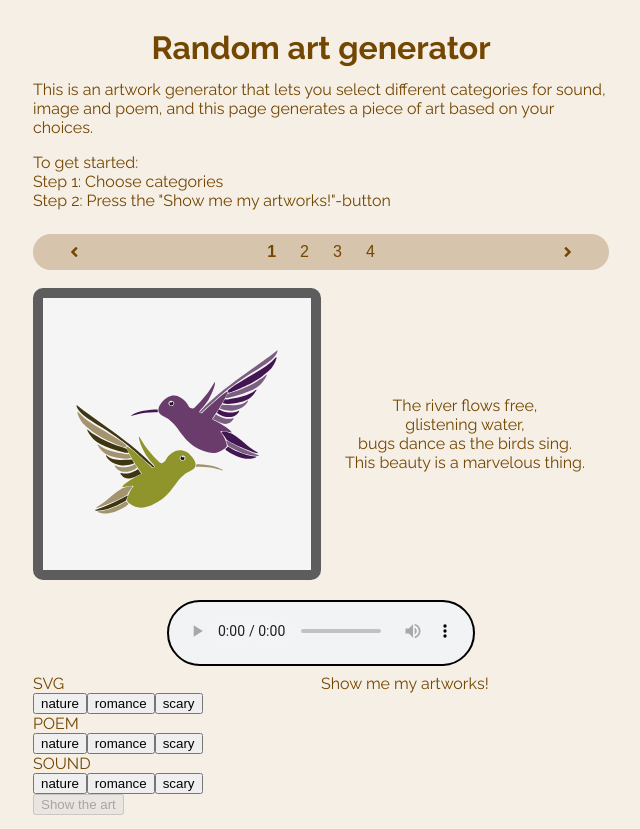
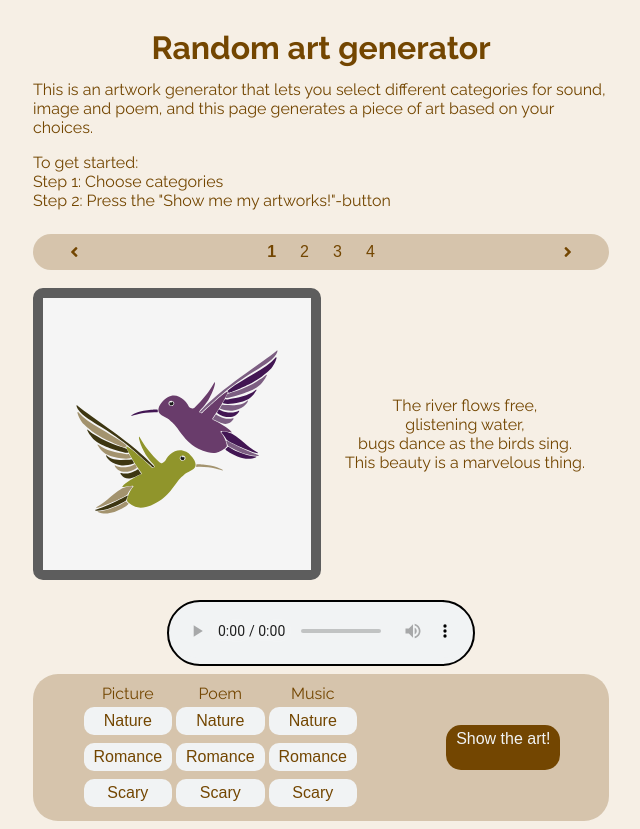
Before and after one commit to cherrybeans/it2810-art-exhibition, a React (Create React App) app: page / in a window 1280 px wide. Shown: the whole page, without its empty margins (319-959 px from the left). Built offline with nearby package versions, Linux system fonts and the light colour scheme.

Commit message:
#19 Styled categories

```diff
--- a/src/App.css
+++ b/src/App.css
@@ -38,7 +38,7 @@ body {
       "intro intro"
       "tabs tabs"
       "art art"
-      "categories showbutton";
+      "categories categories";
   }
 }
 /* Grid area wrappers */
--- a/src/App.js
+++ b/src/App.js
@@ -275,8 +275,6 @@ class App extends Component {
           <Categories updateChoices={this.updateChoices} />
         </div>
 
-        <div className="App-show-button">Show me my artworks!</div>
-
         <div className="App-tabs">
           <TabBar
             updateCurrentTab={this.updateCurrentTab}
--- /dev/null
+++ b/src/containers/Categories.css
@@ -0,0 +1,32 @@
+.Categories-categoryContainer {
+ display: flex;
+ background-color: #73460140;
+ border-radius: 25px;
+ padding: 10px;
+ align-items: center;
+ justify-content: space-around;
+}
+
+.Categories-categoryCollectionContainer {
+    display: grid;
+    grid-template-columns: repeat(3, 1fr);
+    grid-template-rows: auto;
+}
+
+.Categories-categoryCollectionContainer > span {
+    text-align: center;
+}
+
+.Categories-button {
+    height: 45px;
+    font-size: 15px;
+    border: none;
+    font-size: 16px;
+    margin-left: 10px;
+    background-color: #734601;
+    padding: 5px 10px;;
+    display: flex;
+    color:#f1f3f4;
+    justify-content: center;
+    border-radius: 15px;
+}
--- a/src/containers/Categories.js
+++ b/src/containers/Categories.js
@@ -1,16 +1,16 @@
-import React, {Component} from "react";
+import React, { Component } from "react";
 import CategoryCollection from "./CategoryCollection";
-
+import "./Categories.css";
 
 class Categories extends Component {
-    constructor(props){
+  constructor(props) {
     super(props);
 
     this.state = {
       svg: null,
       poem: null,
-            sound: null,
-        }
+      sound: null
+    };
   }
 
   updateChoices = () => {
@@ -19,37 +19,56 @@ class Categories extends Component {
       poem: this.state.poem,
       sound: this.state.sound
     });
-    }
+  };
 
   updateLocalChoices = (mediaType, category) => {
-        this.setState((state) => ({
+    this.setState(
+      state => ({
         [mediaType]: state[mediaType] === category ? null : category
-        }), () => console.log(this.state));
-    }
+      }),
+      () => console.log(this.state)
+    );
+  };
 
-    isButtonDisabled = () =>{
-        const {svg, poem, sound} = this.state;
+  isButtonDisabled = () => {
+    const { svg, poem, sound } = this.state;
 
     if (svg !== null && poem !== null && sound !== null) {
       return false;
     }
     return true;
+  };
 
-    }
-
-    render () {
+  render() {
     return (
-            <div>
-                SVG<CategoryCollection mediaType="svg"  updateLocalChoices={this.updateLocalChoices}/>
-                POEM<CategoryCollection mediaType="poem" updateLocalChoices={this.updateLocalChoices}/>
-                SOUND<CategoryCollection mediaType="sound" updateLocalChoices={this.updateLocalChoices}/>
-                <button onClick={() => this.updateChoices()} disabled={this.isButtonDisabled()}>Show the art</button>
+      <div className="Categories-categoryContainer">
+        <div className="Categories-categoryCollectionContainer">
+          <span>Picture</span>
+          <span>Poem</span>
+          <span>Music</span>
+          <CategoryCollection
+            mediaType="svg"
+            updateLocalChoices={this.updateLocalChoices}
+          />
+          <CategoryCollection
+            mediaType="poem"
+            updateLocalChoices={this.updateLocalChoices}
+          />
+          <CategoryCollection
+            mediaType="sound"
+            updateLocalChoices={this.updateLocalChoices}
+          />
+        </div>
+        <button
+          className='Categories-button'
+          onClick={() => this.updateChoices()}
+          disabled={this.isButtonDisabled()}
+        >
+          Show the art!
+        </button>
       </div>
     );
   }
-
-
-
 }
 
 export default Categories;
--- /dev/null
+++ b/src/containers/CategoryCollection.css
@@ -0,0 +1,22 @@
+.CategoryCollection-categoryButtonContainer {
+    display: flex;
+    flex-direction: column;
+}
+
+.CategoryCollection-categoryButton {
+    border: none;
+    font-size: 16px;
+    margin: 4px 2px;
+    color: #734601;
+    padding: 5px 10px;;
+    display: flex;
+    background-color:#f1f3f4;
+    justify-content: center;
+    text-transform: capitalize;
+    border-radius: 10px;
+}
+
+.CategoryCollection-selectedButton {
+    background-color: #734601;
+    color: #f1f3f4;;
+}
--- a/src/containers/CategoryCollection.js
+++ b/src/containers/CategoryCollection.js
@@ -1,5 +1,5 @@
 import React, { Component } from 'react';
-
+import "./CategoryCollection.css";
 
 class CategoryCollection extends Component {
     constructor(props){
@@ -46,11 +46,10 @@ class CategoryCollection extends Component {
 
     render() {
         return (
-            <div>
-
-                <button onClick={() => this.categorySelected("nature")}>nature</button>
-                <button onClick={() => this.categorySelected("romance")}>romance</button>
-                <button onClick={() => this.categorySelected("scary")}>scary</button>
+            <div className='CategoryCollection-categoryButtonContainer'>
+                <button className='CategoryCollection-categoryButton' onClick={() => this.categorySelected("nature")}>nature</button>
+                <button className='CategoryCollection-categoryButton' onClick={() => this.categorySelected("romance")}>romance</button>
+                <button className='CategoryCollection-categoryButton' onClick={() => this.categorySelected("scary")}>scary</button>
             </div>
         );
     }
```
Lines whose indentation alone changed are shown as unchanged.
